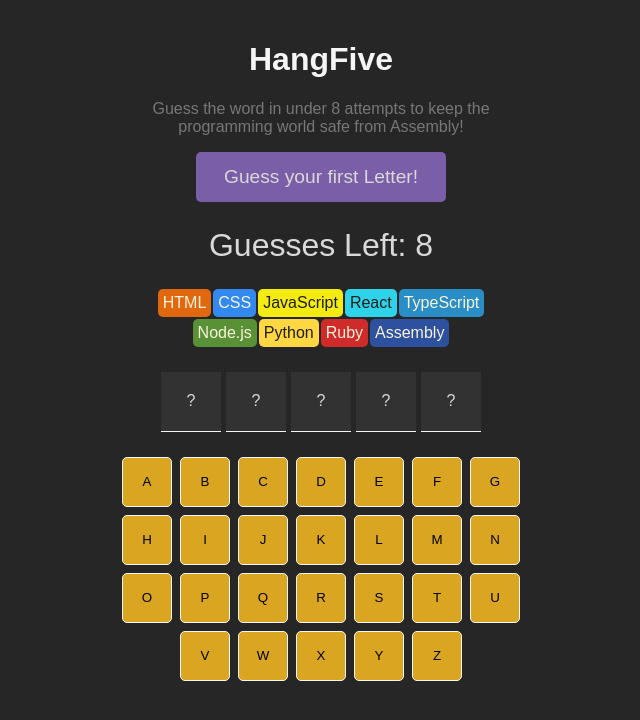
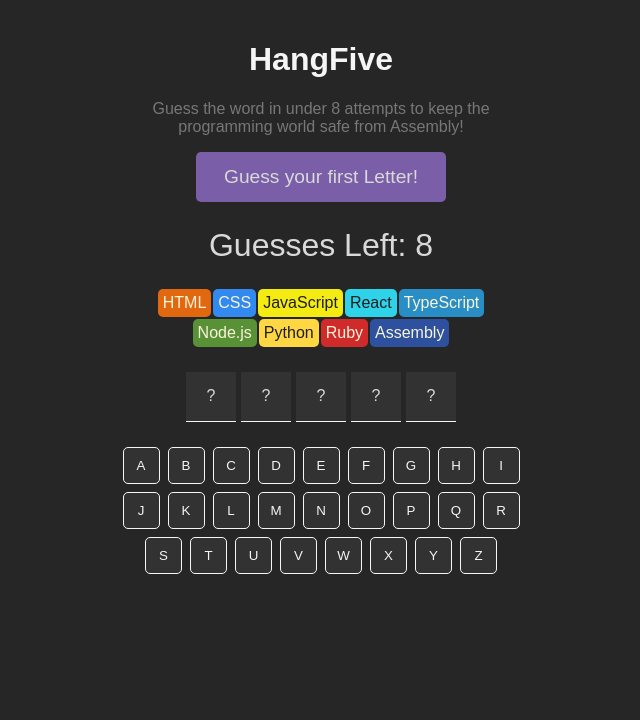
Before and after one commit to layyzzee/AssemblyEndgame, a React (Vite) app: page / in a window 1280 px wide. Shown: the top 720 px of the page, without its empty margins (319-959 px from the left). Built offline with nearby package versions, Linux system fonts and the light colour scheme.

Commit message:
Restyled keyboard buttons for better UX

```diff
--- a/src/index.css
+++ b/src/index.css
@@ -93,8 +93,8 @@
 }
 
 .letter {
-  height: 60px;
-  width: 60px;
+  height: 50px;
+  width: 50px;
   background-color: #323232;
   color:#1FB15F;
   display: flex;
@@ -104,8 +104,8 @@
 }
 
 .hidden-letter {
-  height: 60px;
-  width: 60px;
+  height: 50px;
+  width: 50px;
   background-color: #323232;
   display: flex;
   justify-content: center;
@@ -114,8 +114,8 @@
 }
 
 .letter-missed {
-  height: 60px;
-  width: 60px;
+  height: 50px;
+  width: 50px;
   background-color: #323232;
   color:#D02B2B;
   display: flex;
@@ -134,10 +134,11 @@
 }
 
 .keyboard-button {
-  height: 50px;
-  width: 50px;
+  height: 37px;
+  width: 37px;
   border-radius: 5px;
-  background-color: goldenrod;
+  background-color: #323232;
+  color: #f5f5f5;
   border: 1px solid #f5f5f5;
   gap: 10px;
   cursor: pointer;
@@ -145,10 +146,13 @@
 
 .keyboard-button.guessed.correct {
   background-color: #1FB15F;
+  border: 1px solid #f5f5f5;
+  color:#262626;
 }
 
 .keyboard-button.guessed.wrong {
   background-color: #D02B2B;
+  border: 1px solid #f5f5f5;
 }
 
 .share-button {
```
